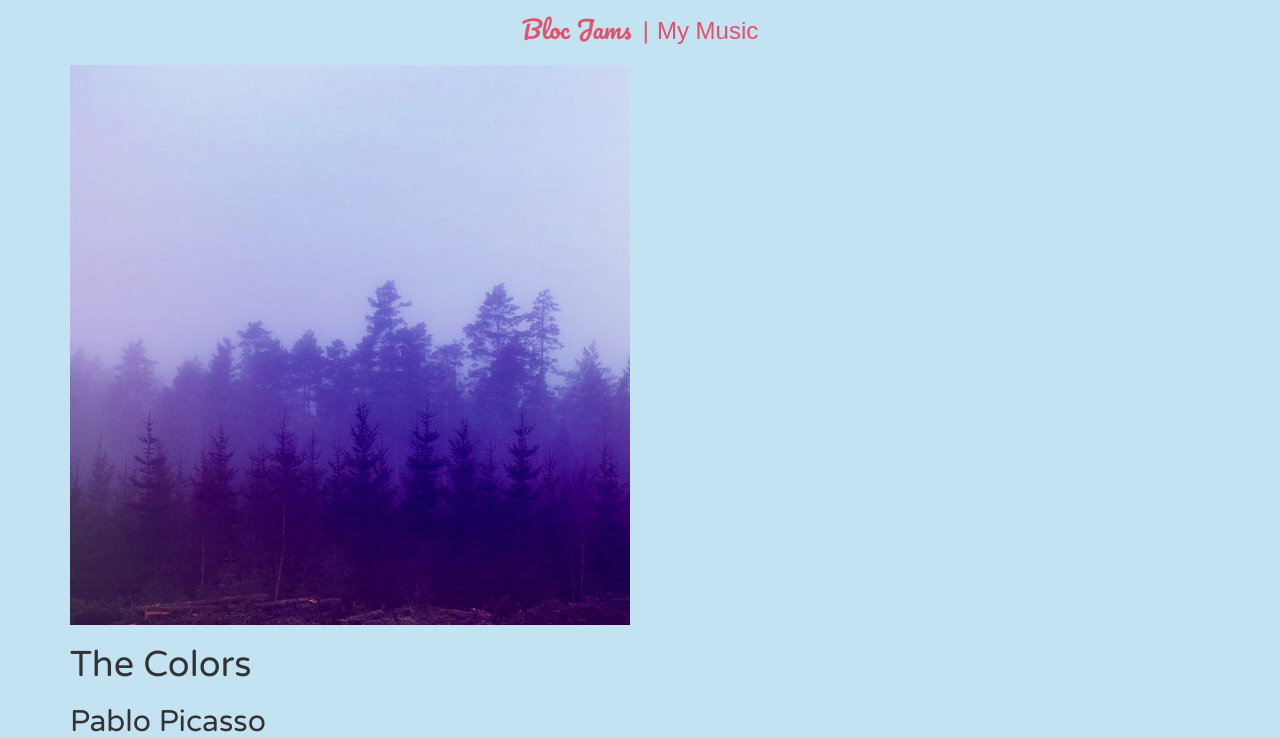
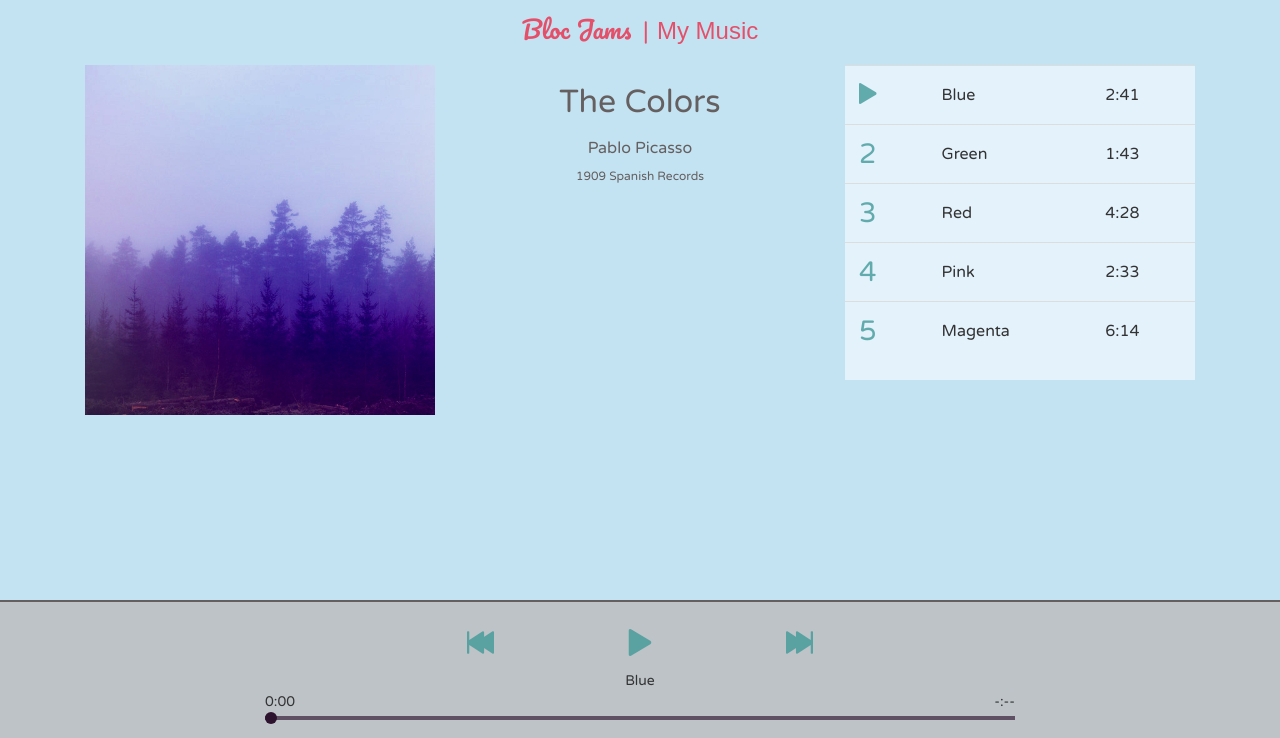
Before and after one commit to Aaron-Green1/bloc-jams-react, a React (Create React App) app: page /album/the-colors in a window 1280 px wide. Shown: the top 738 px of the page. Built offline with nearby package versions, Linux system fonts and the light colour scheme; a web font is replaced by a local one.

Commit message:
styled playerbar and album pages

```diff
--- a/src/components/Album.js
+++ b/src/components/Album.js
@@ -1,6 +1,8 @@
 import React, {Component} from 'react';
 import albumData from './../data/albums';
 import PlayerBar from './PlayerBar';
+import { Row, Col, Image, Table } from 'react-bootstrap';
+import '.././styles/album.css';
 
 class Album extends Component {
   constructor(props) {
@@ -118,16 +120,21 @@ class Album extends Component {
 
   render() {
     return (
-      <section className="album">
-        <section id="album-info">
-          <img id="album-cover-art" src={this.state.album.albumCover} alt={this.state.album.title} />
-          <div className="album-details">
+     <Row className="show-grid">
+        <Col xs={12} className="album-info">
+
+          <Col md={4} smHidden xsHidden>
+            <Image id="album-cover-art" responsive src={this.state.album.albumCover} alt={this.state.album.title} />
+          </Col>
+
+          <Col md={4} smHidden xsHidden className="album-details text-center">
             <h1 id="album-title">{this.state.album.title}</h1>
             <h2 className="artist">{this.state.album.artist}</h2>
             <div id="release-info">{this.state.album.releaseInfo}</div>
-          </div>
-        </section>
-        <table id="song-list">
+          </Col>
+
+          <Col md={4} xs={12} className="song-list">
+              <Table responsive>
                 <colgroup>
                   <col id="song-number-column" />
                   <col id="song-title-column" />
@@ -138,10 +145,15 @@ class Album extends Component {
               return (
                 <tr className="song-actions" key={index} onClick={() => this.handleSongClick(song)}>
                   <td className="song-actions">
-                    <button>
-                      <span className="song-number">{index + 1}</span>
+                    <button id="song-action-btns">
+                    { (this.state.currentSong.title === song.title) ?
+                        <span className={this.state.isPlaying ? "ion-pause" : "ion-play"}></span>
+                        :
+                        (this.state.isHovered === index+1) ?
                         <span className="ion-play"></span>
-                      <span className="ion-pause"></span>
+                        :
+                        <span className="song-number">{index+1}</span>
+                      }
                     </button>
                   </td>
                   <td className="song-title">{this.state.album.songs[index].title}</td>
@@ -151,7 +163,9 @@ class Album extends Component {
             }
           )}
           </tbody>
-        </table>
+        </Table>
+        </Col>
+        </Col>
         <PlayerBar
           isPlaying={this.state.isPlaying}
           currentSong={this.state.currentSong}
@@ -165,7 +179,7 @@ class Album extends Component {
           handleTimeChange={(e) => this.handleTimeChange(e)}
           handleVolumeChange={(e) => this.handleVolumeChange(e)}
         />
-      </section>
+      </Row>
     );
   }
 }
--- a/src/components/PlayerBar.js
+++ b/src/components/PlayerBar.js
@@ -1,38 +1,62 @@
-import React, {Component} from 'react';
+import React, { Component } from 'react';
+import { Navbar, Row, Col } from 'react-bootstrap';
+import '.././styles/playerbar.css';
 
 class PlayerBar extends Component {
   render() {
-    return(
-      <section className="player-bar">
+    return (
+      <Navbar fixedBottom>
+        <Row className="show-grid">
+          <Col sm={8} smOffset={2} xs={10} xsOffset={1}>
 
-        <section id="buttons">
-          <button id="previous" onClick={this.props.handlePrevClick}>
+            <Row className="player-buttons">
+              <Col xs={12}>
+                <Col xs={4} className="text-right">
+                  <button className="ion-btn" onClick={this.props.handlePrevClick}>
                     <span className="ion-skip-backward"></span>
                   </button>
-          <button id="play-pause" onClick={this.props.handleSongClick}>
+                </Col>
+                <Col xs={4} className="text-center">
+                  <button className="ion-btn" onClick={this.props.handleSongClick} >
                     <span className={this.props.isPlaying ? 'ion-pause' : 'ion-play'}></span>
                   </button>
-          <button id="next" onClick={this.props.handleNextClick}>
+                </Col>
+                <Col xs={4} className="text-left">
+                  <button className="ion-btn" onClick={this.props.handleNextClick}>
                     <span className="ion-skip-forward"></span>
                   </button>
-          </section>
+                </Col>
+              </Col>
+            </Row>
 
-          <section id="time-control">
-            <div className="current-time">{this.props.formatTime(this.props.currentTime)}</div>
+            <Row id="current-song-display">
+              <Col xs={12} className="text-center">
+                {this.props.currentSong.title}
+              </Col>
+              <Col xs={12} className="text-center">
+                {this.props.artist}
+              </Col>
+            </Row>
+
+            <Row>
+              <Col xs={6} className="current-time text-left">{this.props.formatTime(this.props.currentTime)}</Col>
+              <Col xs={6} className="total-time text-right">{this.props.formatTime(this.props.duration)}</Col>
+              <Col xs={12}>
                 <input
                   type="range"
                   className="seek-bar"
-              value={(this.props.currentTime / this.props.duration) || 0}
+                  value={(this.props.currentTime / this.props.duration) || 0 }
                   max="1"
                   min="0"
-              step="0.01"
+                  step="0.001"
                   onChange={this.props.handleTimeChange}
                 />
-            <div className="total-time">{this.props.formatTime(this.props.duration)}</div>
-          </section>
+              </Col>
+            </Row>
 
-          <section id="volume-contol">
-            <div className="icon ion-volume-low"></div>
+            <Row id="volume-control">
+              <Col xs={8} xsOffset={2}>
+                <Col xs={12}>
                   <input
                     type="range"
                     className="seek-bar"
@@ -42,10 +66,15 @@ class PlayerBar extends Component {
                     step="0.001"
                     onChange={this.props.handleVolumeChange}
                   />
-            <div className="icon ion-volume-high"></div>
-          </section>
+                </Col>
+                <Col xs={6} className="icon ion-volume-low text-left"></Col>
+                <Col xs={6} className="icon ion-volume-high text-right"></Col>
+              </Col>
+            </Row>
 
-      </section>
+          </Col>
+        </Row>
+      </Navbar>
     );
   }
 }
--- /dev/null
+++ b/src/styles/album.css
@@ -0,0 +1,48 @@
+#song-action-btns {
+  border: none;
+  background: none;
+}
+
+.ion-pause, .ion-play, .song-number {
+  border: none;
+  background: none;
+  font-size: 1.75rem;
+  color: rgba(65, 153, 153, 0.8);
+}
+
+#album-title {
+  font-size: 2rem;
+}
+
+.album-details {
+  color: rgb(101, 95, 95);
+}
+
+.artist {
+  font-size: 1rem;
+}
+
+#release-info {
+  font-size: .75rem;
+}
+
+.album-cover-art {
+  margin: 0 auto;
+}
+
+.table-responsive {
+  font-size: 1rem;
+  background-color: rgba(238, 248, 255, 0.77);
+}
+
+tr:hover, {
+  cursor: pointer;
+}
+
+.ion-btn:hover, .ion-play:hover, .ion-pause:hover, song-number:hover {
+  color: rgb(65, 153, 153);
+}
+
+.table > tbody > tr > td {
+  vertical-align: middle;
+}
--- /dev/null
+++ b/src/styles/playerbar.css
@@ -0,0 +1,57 @@
+.navbar {
+  background: #BDC3C7;
+  border-top: .15rem solid rgb(101, 95, 95);
+  height: 200px;
+  padding: 1rem;
+}
+
+.ion-btn {
+  border: none;
+  background-color: none;
+  font-size: 2.5rem;
+  color: rgba(65, 153, 153, 0.8);
+}
+
+.ion-btn:hover, .ion-play:hover, .ion-pause:hover {
+  background-color: none;
+  font-size: 2.5rem;
+  color: rgb(65, 153, 153);
+}
+
+.seek-bar {
+  appearance: none;
+  -webkit-appearance: none;
+  width: 100%;
+  height: .25rem;
+  background: rgba(46, 19, 46, 0.65);
+  margin: .25rem 0;
+}
+
+.seek-bar::-webkit-slider-thumb {
+  -webkit-appearance: none;
+  appearance: none;
+  cursor: pointer;
+  width: .75rem;
+  height: .75rem;
+  border-radius: 50%;
+  background: rgb(46, 19, 46);
+}
+
+.seek-bar::-moz-range-thumb {
+  appearance: none;
+  cursor: pointer;
+  width: .75rem;
+  height: .75rem;
+  border: 0;
+  border-radius: 50%;
+  background: rgb(46, 19, 46);
+}
+
+#volume-control {
+  margin-top: 1rem;
+}
+
+.player-buttons .ion-btn, .ion-btn .ion-play, .ion-btn .ion-pause  {
+  font-size: 2.25rem;
+  background: none;
+}
```
Lines whose indentation alone changed are shown as unchanged.
